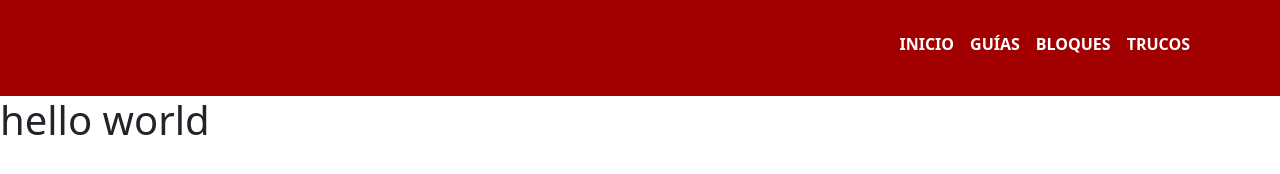
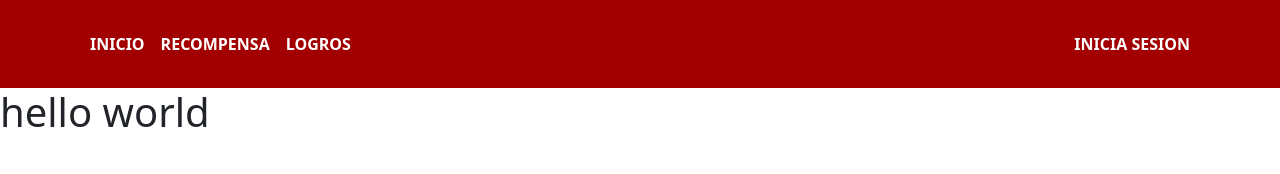
Before and after one commit to ramirorn/sin-filtros, a plain HTML site: page frontend/assets/index.html in a window 1280 px wide. Drawn offline with nearby package versions, Linux system fonts and the light colour scheme; files whose address does not match are found by name.

Commit message:
se cambio el color cuando pasa el mouse por el header

```diff
--- a/frontend/assets/css/style.css
+++ b/frontend/assets/css/style.css
@@ -10,5 +10,8 @@ header::before {
 	background-color: rgba(0, 0, 0, 0.363); /* Oscurece para mejor contraste */
 }
 .Navbar .nav-link {
-	color: white !important;
+	color: white;
 }
+.Navbar .nav-link:hover {
+	color: darkgoldenrod;
+}
--- a/frontend/assets/index.html
+++ b/frontend/assets/index.html
@@ -19,18 +19,20 @@
 			<nav class="navbar navbar-expand-lg">
 				<div class="container">
 					<div class="navbar-collapse" id="navbar">
-						<ul class="navbar-nav ms-auto mb-2 text-center">
+						<ul class="navbar-nav">
 							<li class="nav-item">
 								<a class="nav-link" href="index.html"> INICIO </a>
 							</li>
 							<li class="nav-item">
-								<a class="nav-link" href="Guias.html"> GUÍAS </a>
+								<a class="nav-link" href="recompensa.html"> RECOMPENSA </a>
 							</li>
 							<li class="nav-item">
-								<a class="nav-link" href="Bloques.html"> BLOQUES </a>
+								<a class="nav-link" href="logros.html"> LOGROS </a>
 							</li>
+						</ul>
+						<ul class="navbar-nav ms-auto">
 							<li class="nav-item">
-								<a class="nav-link" href="Trucos.html"> TRUCOS </a>
+								<a class="nav-link" href="login.html"> INICIA SESION </a>
 							</li>
 						</ul>
 					</div>
```
